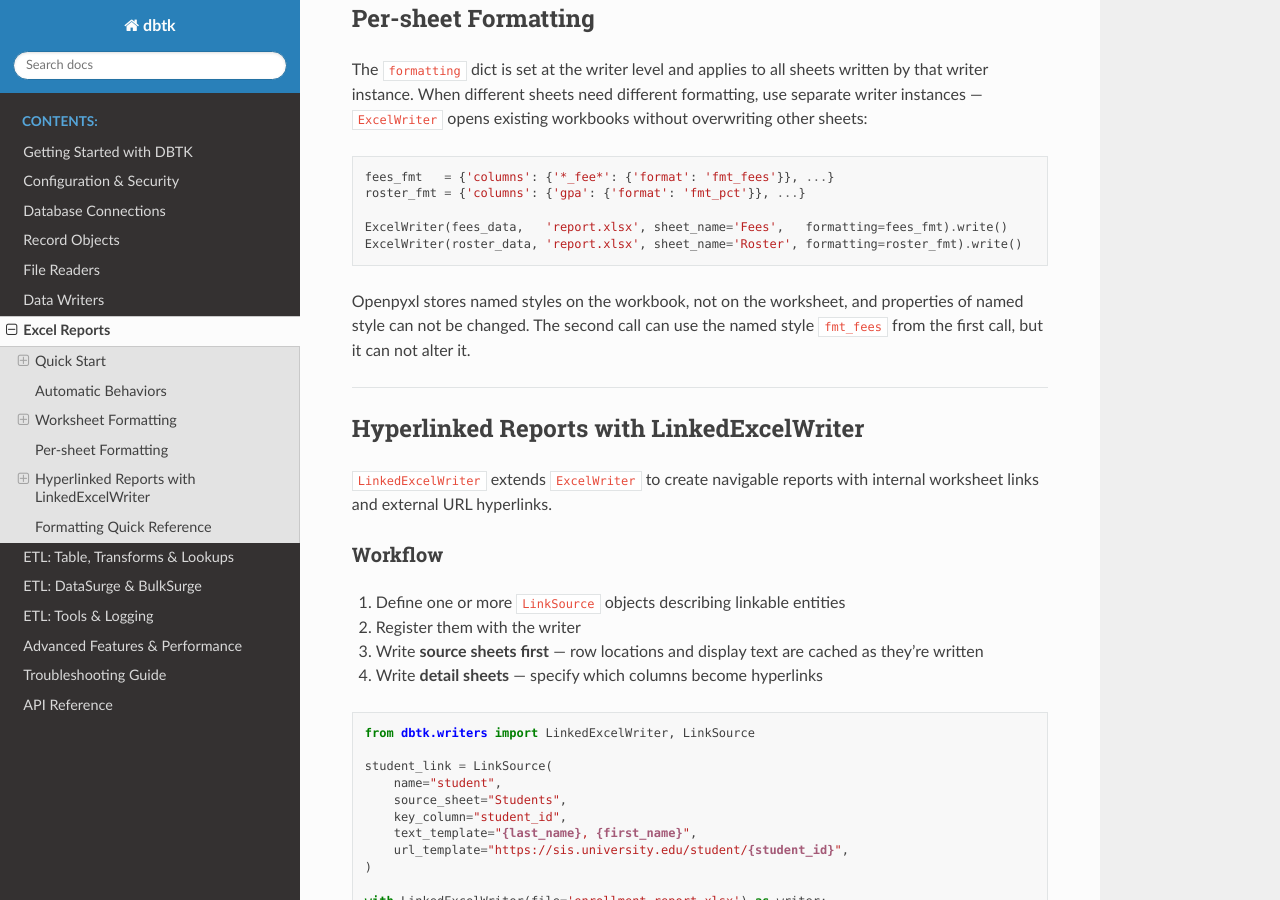
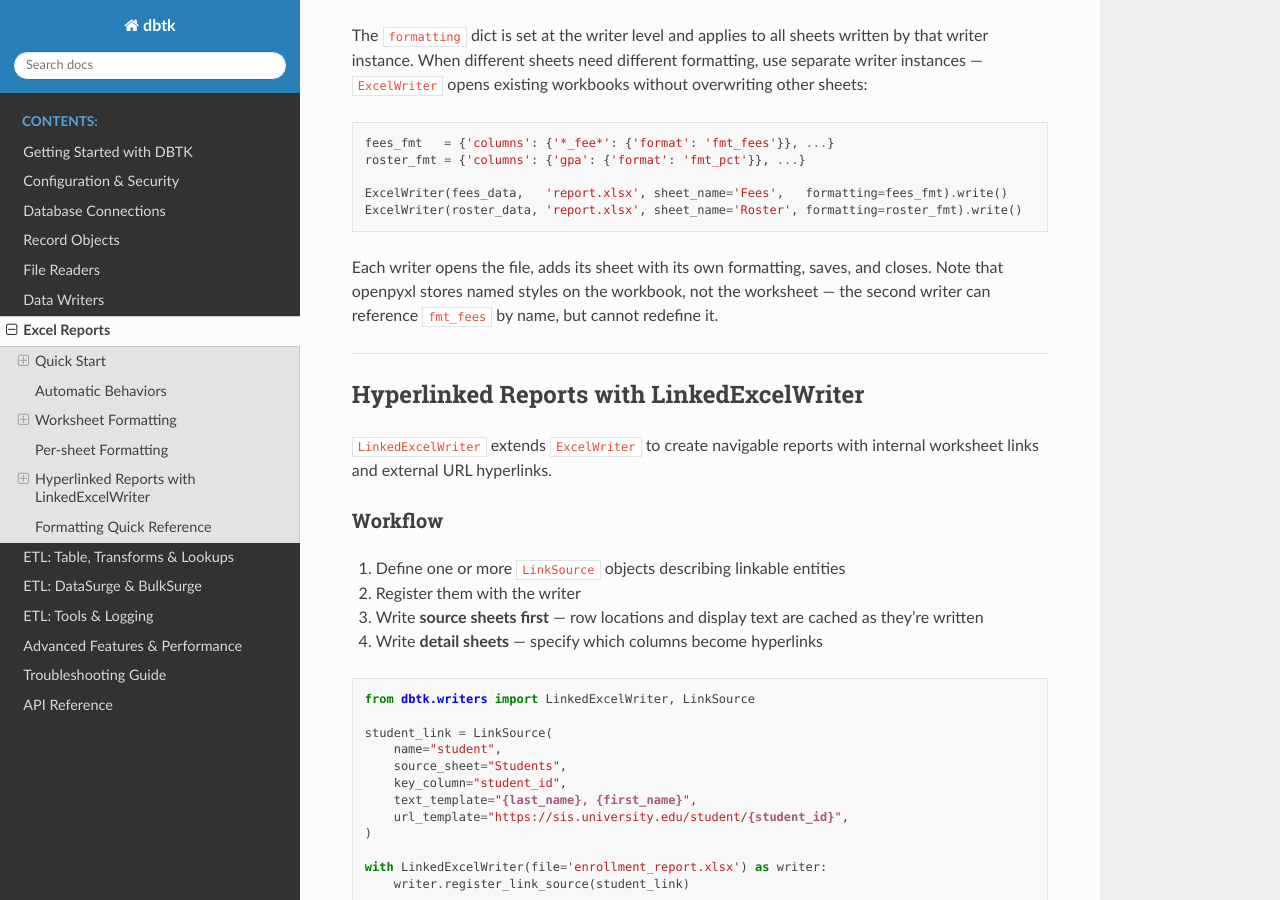
Before and after one commit to scottrbailey/dbtk, a Sphinx documentation site: the page built from docs/06b-excel.md, in a window 1280 px wide and 900 px high, scrolled down 10182 px. Built offline with Sphinx 7.4.7 and the Read the Docs theme 3.1.0, drawn with Linux system fonts in a browser that asks for light colours; some of the changed text lies outside the part shown.

Commit message:
Fix inline style dicts example and per-sheet note wording
- Remove orphaned import from inline ColumnRule example; fix indentation
- Tighten per-sheet named-style note to a single clear sentence

https://claude.ai/code/session_019D8X7HCm4ZHrvBEETb5xMm

````diff
--- a/docs/06b-excel.md
+++ b/docs/06b-excel.md
@@ -220,12 +220,10 @@ Group headers are written bold and centered in row 1; column headers shift to ro
 **Inline style dicts** work anywhere a style name is accepted. Equivalent inline dicts are deduplicated automatically:
 
 ```python
-from dbtk.writers.excel import ColumnRule
-
 'columns': {
     'gpa': {'format': {'number_format': '0.00', 'alignment': {'horizontal': 'center'}}},
     'title': ColumnRule(format={'bg_color': '#60CCFF'}, width=40,
-                   comment='This comment will appear in the header row', filter=1),
+                        comment='This comment will appear in the header row', filter=1),
 }
 ```
 
@@ -447,7 +445,7 @@ ExcelWriter(fees_data,   'report.xlsx', sheet_name='Fees',   formatting=fees_fmt
 ExcelWriter(roster_data, 'report.xlsx', sheet_name='Roster', formatting=roster_fmt).write()
 ```
 
-Openpyxl stores named styles on the workbook, not on the worksheet, and properties of named style can not be changed.  The second call can use the named style `fmt_fees` from the first call, but it can not alter it.
+Each writer opens the file, adds its sheet with its own formatting, saves, and closes. Note that openpyxl stores named styles on the workbook, not the worksheet — the second writer can reference `fmt_fees` by name, but cannot redefine it.
 
 ---
 
````
